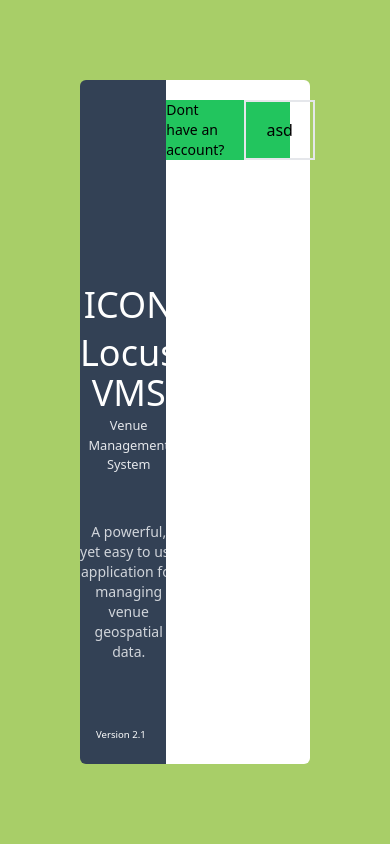
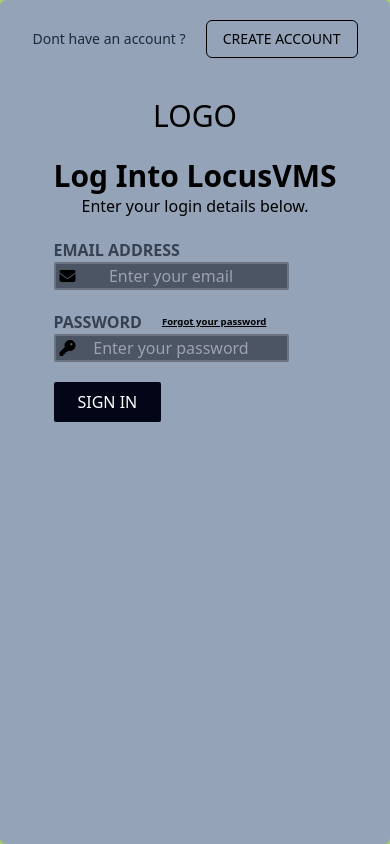
Before and after one commit to sbhusal123/tailwind-revisited, a website: page public/practice/login_screen.html in a window 390 px wide. Drawn offline with Linux system fonts and the light colour scheme.

Commit message:
Custom styles and grids styling added.

```diff
--- a/public/practice/login_screen.html
+++ b/public/practice/login_screen.html
@@ -1,4 +1,4 @@
-<!-- Design URL: https://dribbble.com/shots/4358150-VMS-login-screen/attachments/10345949?mode=media -->
+<!-- Design URL: https://cdn.dribbble.com/users/912634/screenshots/4358150/media/ca3f7047c7af31df74ed25e5daa40742.png -->
 
 <!DOCTYPE html>
 <html lang="en">
@@ -6,14 +6,15 @@
     <meta charset="UTF-8">
     <meta name="viewport" content="width=device-width, initial-scale=1.0">
     <link rel="stylesheet" href="../style.css">
+    <link rel="stylesheet" href="https://cdnjs.cloudflare.com/ajax/libs/font-awesome/6.6.0/css/all.min.css" integrity="sha512-Kc323vGBEqzTmouAECnVceyQqyqdsSiqLQISBL29aUW4U/M7pSPA/gEUZQqv1cwx4OnYxTxve5UMg5GT6L4JJg==" crossorigin="anonymous" referrerpolicy="no-referrer" />
     <title>Document</title>
 </head>
 <body>
     <!-- items container -->
 <div class="min-h-screen bg-[#A8CE68]">
     <!-- grid  -->
-    <div class="grid min-h-screen grid-cols-8 p-20">
-      <div class="col-span-3 grid grid-rows-10 rounded-l-md bg-slate-700 p-0 text-white">
+    <div class="grid min-h-screen grid-cols-8 gt-mobile:p-20">
+      <div class="col-span-3 grid grid-rows-10 rounded-l-md bg-slate-700 text-white mobile:hidden">
         <!-- 3 grid gap up -->
         <div class="row-span-3"></div>
         <!-- mid content -->
@@ -34,17 +35,49 @@
       </div>
 
       <!-- right grid container -->
-      <div class="col-span-5 rounded-r-md bg-white">
-
-        <!-- right grid wrapper -->
-        <div class="grid mr-5 mt-5 bg-green-500">
-          <!-- top element -->
-          <div class="grid-rows-5 flex flex-row justify-end gap-5">
-            <p class="text-sm">Dont have an account?</p>
-            <button class="border-2 px-5">asd</button>
-          </div>
+      <div class="col-span-5 mobile:col-span-8 mobile:rounded-l-md rounded-r-md bg-white mobile:bg-slate-400">
+        <div class="flex flex-row gt-mobile:justify-end mobile:justify-center m-5 gap-5">
+            <p class="text-sm content-center text-gray-800 cursor-pointer">Dont have an account ?</p>
+            <button class="text-sm border-black border-[1px] rounded-md uppercase px-4 py-2 hover:bg-[#A8CE68] hover:border-white hover:text-white">Create Account</button>
         </div>
 
+        <div class="grid grid-flow-row grid-row-10 mobile:justify-center gap-5 gt-mobile:ml-20">
+            <div class="row-span-4 mt-5 hidden mobile:block">
+              <h1 class="text-3xl mobile:text-center">LOGO</h1>
+            </div>
+            <div class="row-span-4">
+              <h5 class="text-3xl font-bold mobile:text-center">Log Into LocusVMS</h5>
+              <p class="mobile:text-center">Enter your login details below.</p>
+            </div>
+
+            <div class="w-fit">
+              <div>
+                <p class="uppercase font-bold text-gray-700">Email Address</p>
+                <p class="mr-2">
+                  <span class="z-10 bg-white">
+                    <i class="fa fa-envelope absolute py-1.5 px-1.5 m-0"></i>
+                  </span>
+                  <input type="text" class="z-auto text-center border-2 border-gray-500 rounded-sm mobile:bg-gray-600" placeholder="Enter your email">
+                </p>
+              </div>
+
+              <div class="mt-5">
+                <div class="flex flex-row gap-x-5 font-bold">
+                  <p class="uppercase font-bold text-gray-700">Password</p>
+                  <p class="text-xs content-evenly underline">Forgot your password</p>
+                </div>
+                <p>
+                  <span class="z-10 bg-white">
+                    <i class="fa fa-key absolute py-1.5 px-1.5 m-0"></i>
+                  </span>
+                  <input type="password" class="z-auto text-center border-2 mobile:bg-gray-600 border-gray-500 rounded-sm" placeholder="Enter your password">
+                </p>
+              </div>
+            </div>
+
+            <div>
+              <button class="uppercase bg-slate-950 px-6 py-2 rounded-sm text-white text-md">sign in</button>
+            </div>
       </div>
     </div>
   </div>
--- a/tailwind.config.js
+++ b/tailwind.config.js
@@ -14,6 +14,13 @@
       },
       fontFamily: {
         body: ["Nunito"]
+      },
+      screens: {
+        'mobile': {'max': '450px'},
+        'gt-mobile': {'min': '450px'}
+      },
+      fontSize: {
+        'xs': ['0.6rem']
       }
     },
   },
```
Also changed, not shown: Docs/FlexVsGrid.md (added, +26 -0 lines), public/style.css.
